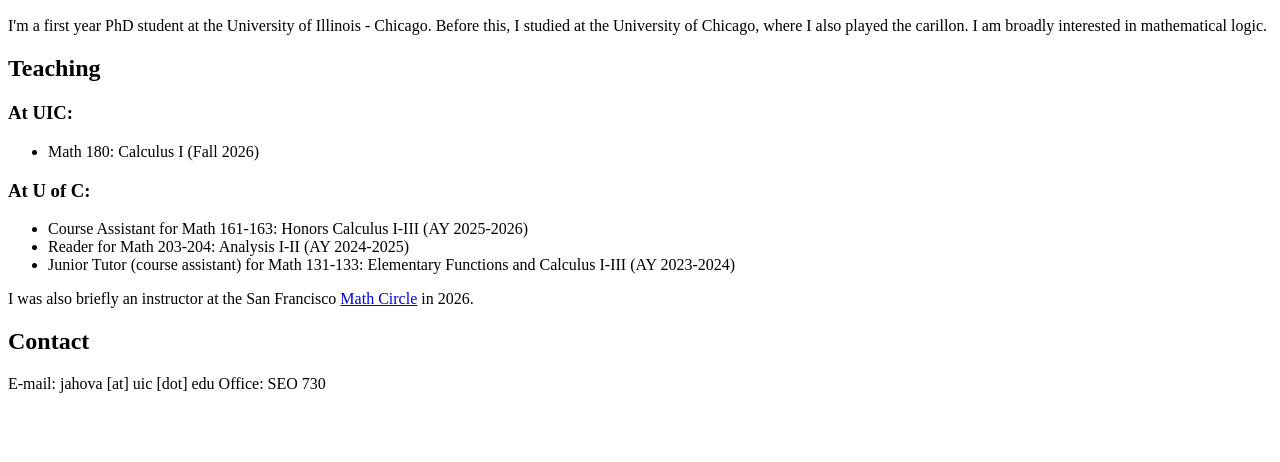
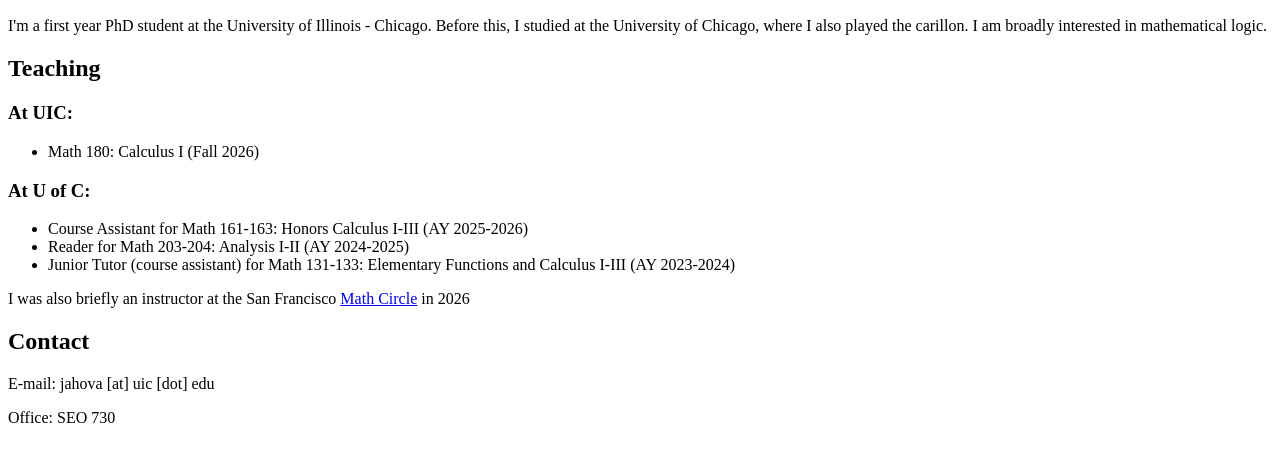
Before and after one commit to jahovanec/jahovanec.github.io, a plain HTML site: page index.html in a window 1280 px wide. Shown: the part 96-558 px from the top of the page. Drawn offline with Linux system fonts and the light colour scheme.

Commit message:
Update index.html

```diff
--- a/index.html
+++ b/index.html
@@ -17,9 +17,9 @@
     <li>Reader for Math 203-204: Analysis I-II (AY 2024-2025)</li>
     <li>Junior Tutor (course assistant) for Math 131-133: Elementary Functions and Calculus I-III (AY 2023-2024)</li>
   </ul>
-  I was also briefly an instructor at the San Francisco <a href = "https://sfmathcircle.org/">Math Circle</a> in 2026.
+  <p>I was also briefly an instructor at the San Francisco <a href = "https://sfmathcircle.org/">Math Circle</a> in 2026</p>
   <h2>Contact</h2>
-  E-mail: jahova [at] uic [dot] edu
-  Office: SEO 730
+  <p>E-mail: jahova [at] uic [dot] edu</p>
+  <p>Office: SEO 730</p>
 </body>
 </html>
```
